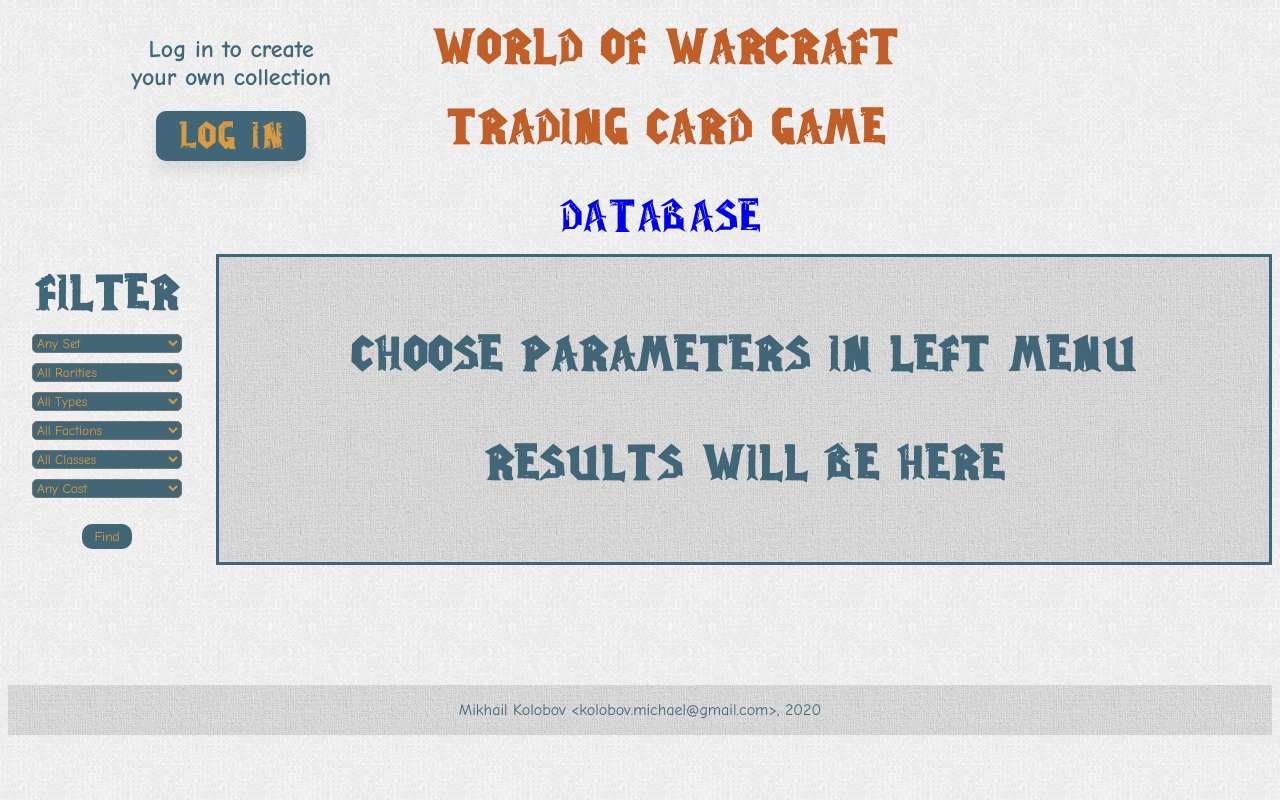
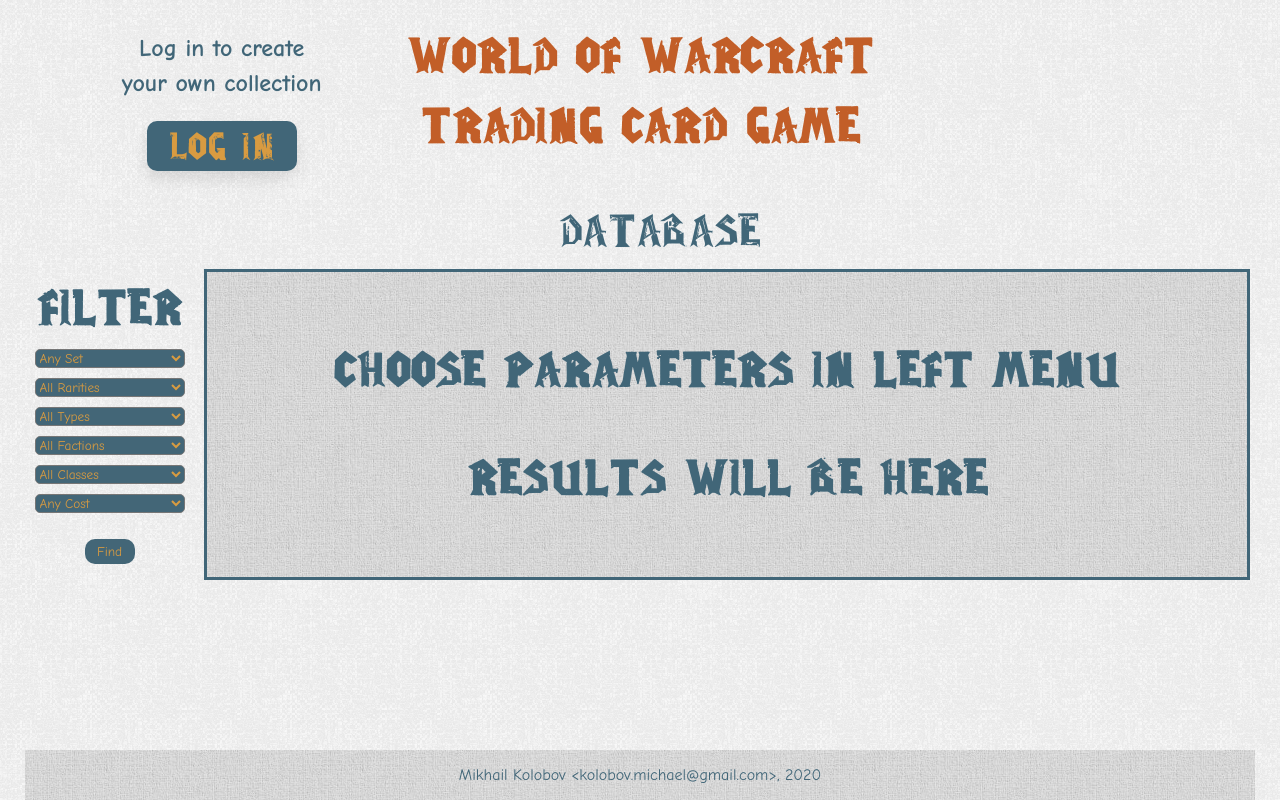
Before and after one commit to Arbalax/WoWTCGSpring, a plain HTML site: page WowTcgFront/static/index.html in a window 1280 px wide. Drawn offline with Linux system fonts and the light colour scheme.

Commit message:
Small refactoring

```diff
--- a/WowTcgFront/site.js
+++ b/WowTcgFront/site.js
@@ -4,7 +4,7 @@
 
 // Описание настроек:
 var staticSiteOptions = {
-   portnum: 8070, // слушать порт 80
+   portnum: 80, // слушать порт 80
    maxAge: 1000 * 60 * 15 // хранить страницы в кэше пятнадцать минут
 };
 
--- a/WowTcgFront/static/index.html
+++ b/WowTcgFront/static/index.html
@@ -4,31 +4,38 @@
 <head>
     <script type="text/javascript" src="jquery.js"></script>
     <meta charset = "utf-8">
+<!--    <meta name="viewport" content="width=device-width, initial-scale=1.0">-->
     <title> Wow TCG Database </title>
     <link rel = "shortcut icon" href = "WowTcgIcon.png" type = "image/x-icon">
     <link rel = "stylesheet" href = "style.css">
 </head>
 
 <body>
-
-    <div id ='topMenu'>
-
+    <div class="page">
+        <div class="page__header">
+            <div class="header">
+<!--                <div id ='topMenu'>-->
+                    <div class="header__login">
                         <div id = "loginDiv">
-            <h2 id = "loginInfo">Log in to create</h2>
-            <h2 id = "loginInfo2">your own collection</h2>
+                            <h2>Log in to create<br/>
+                            your own collection</h2>
                             <div id = loginButtonDiv>
                                 <input id = "loginReference" type = "button" value="Log_In"> </input>
                             </div>
                         </div>
-
-        <div id ="topTitleDiv">
-            <h1 class = "topTitle"> World_of_Warcraft </h1>
-            <h1 class = "topTitle"> Trading_Card_Game </h1>
                     </div>
-
+                    <div class="header__title">
+<!--                        <div id ="topTitleDiv">-->
+                            <h1> World_of_Warcraft <br/>
+                             Trading_Card_Game </h1>
+<!--                        </div>-->
                     </div>
-
-
+                    <div class="header__spacer"></div>
+<!--                </div>-->
+            </div>
+        </div>
+        <div class="page__content">
+            <div class="content">
                 <nav class = "mainMenu">
                     <ul id = "mainMenuList">
                         <li> <a href = "index.html"> Database </a> </li>
@@ -123,10 +130,14 @@
                         <h4 id="message"></h4>
                     </div>
                 </div>
-
-    <footer>
-        <p>Mikhail Kolobov &lt;kolobov.michael@gmail.com&gt;, 2020 </p>
+            </div>
+        </div>
+        <div class="page__footer">
+            <footer class="footer">
+                Mikhail Kolobov &lt;kolobov.michael@gmail.com&gt;, 2020
             </footer>
+        </div>
+    </div>
 
 <script src = "script.js"> </script>
 </body>
--- a/WowTcgFront/static/login.css
+++ b/WowTcgFront/static/login.css
@@ -2,6 +2,11 @@
 
     font-family: WoW2;
     src: url(WoW-plexus.ttf);
+}
+
+@font-face {
+    font-family: "Comic Sans MS";
+    src: url("ComicSansMS.ttf");
 }
 
 a {
@@ -9,10 +14,11 @@
 }
 
 body {
-    display: flex;
-    justify-content: center;
-    flex-direction: column;
+    /*display: flex;*/
+    /*justify-content: center;*/
+    /*flex-direction: column;*/
     background-image: url("background.gif");
+    margin: 0;
 }
 
 #mainTitle {
@@ -20,6 +26,10 @@
     text-align: center;
     font-family: WoW2, cursive;
     justify-content: center;
+    color: #C25E28;
+}
+
+#mainTitle a {
     color: #C25E28;
 }
 
--- a/WowTcgFront/static/script.js
+++ b/WowTcgFront/static/script.js
@@ -25,7 +25,7 @@
 		customerNameFromCookies = getCookie('CustomerName');
 		let trimName = customerNameFromCookies.replace(/'/g, '');
 		let loginDiv = document.getElementById('loginDiv');
-		loginDiv.innerHTML = "<h2 id = 'loginHello'>Hello, " + trimName + "</h2>";
+		loginDiv.innerHTML = "<h2>Hello, " + trimName + "</h2>";
 
 		let logout = document.createElement('div');
 		logout.id = "logoutDiv";
@@ -71,14 +71,14 @@
 		faction: factionValue,
 		rarity: rarityValue,
 	};
-	let response = await fetch ('http://127.0.0.1:8080/WowTCGWebserver/', {
+	let response = await fetch ('http://192.168.0.110:8080/WowTCGWebserver/', {
 
 		method: 'POST',
 
 		headers: {
 			'Content-Type': 'application/json', // charset=utf-8
 			'Accept': 'application/json',
-			'Origin': 'http://127.0.0.1:8070/',
+			'Origin': 'http://192.168.0.110:80/',
 			'Access-Control-Request-Method': 'POST',
 			'Access-Control-Request-Headers': 'Content-Type',
 		},
@@ -91,6 +91,10 @@
 
 
 	document.getElementById('resultTable').innerHTML = "";
+	// let resultTable = document.getElementById('resultTable');
+	// let resultDiv = document.createElement("div");
+	// resultDiv.id = "resultDiv";
+	// resultTable.append(resultDiv);
 
 	let resultCard = result;
 	// let resultCard = JSON.parse(result);
@@ -113,6 +117,7 @@
 
 			let resultTable = document.getElementById('resultTable');
 
+
 			let createdOverallDiv = document.createElement('div');
 			createdOverallDiv.className = "createdOverallDiv";
 
@@ -126,7 +131,7 @@
 
 				let createdButtonAddDiv = document.createElement('div');
 				createdButtonAddDiv.className = "createdButtonAddDiv";
-				createdButtonAddDiv.innerHTML = "<p><input class='resultButton' type='button' value='+' title = 'Add to your collection'></p>";
+				createdButtonAddDiv.innerHTML = "<input class='resultButton' type='button' value='+' title = 'Add to your collection'>";
 
 				createdButtonsDiv.append(createdButtonAddDiv);
 
@@ -147,14 +152,14 @@
 						customerId: customerIdFromCookies,
 						cardId: resultCard[key].cardId,
 					};
-					let addResponse = await fetch ('http://127.0.0.1:8080/addcard/', {
+					let addResponse = await fetch ('http://192.168.0.110:8080/addcard/', {
 
 						method: 'POST',
 
 						headers: {
 							'Content-Type': 'application/json', // charset=utf-8
 							'Accept': 'application/json',
-							'Origin': 'http://127.0.0.1:8070/',
+							'Origin': 'http://192.168.0.110:80/',
 							'Access-Control-Request-Method': 'POST',
 							'Access-Control-Request-Headers': 'Content-Type',
 						},
--- a/WowTcgFront/static/style.css
+++ b/WowTcgFront/static/style.css
@@ -3,34 +3,83 @@
 	src: url(WoW-plexus.ttf);
 }
 
-body {
-	display: flex;
-	justify-content: center;
-	flex-direction: column;
-	background-image: url("background.gif");
+@font-face {
+	font-family: "Comic Sans MS";
+	src: url("ComicSansMS.ttf");
 }
 
 a {
 	text-decoration: none;
 }
 
-#topMenu {
+body {
+	/*display: flex;*/
+	/*justify-content: center;*/
+	/*flex-direction: column;*/
+	background-image: url("background.gif");
+	/*max-width: 1320px;*/
+	margin: 0;
+}
+
+.page {
+	display: flex;
+	flex-direction: column;
+	justify-content: center;
+	min-height: 100vh;
+}
+
+.page__header {
+	display: flex;
+	/*!*width: 1230px;*!*/
+	/*justify-content: center;*/
+}
+
+.header {
 	display: flex;
 	justify-content: center;
+	width: 1230px;
+	/*max-width: 100%;*/
+	margin: 0 auto;
+	/*padding-bottom: 20px;*/
 }
 
-#topTitleDiv {
+.header__login {
 	display: flex;
 	flex-direction: column;
+	align-items: center;
+	justify-content: center;
+	width: 30%;
 }
 
-.topTitle {
-	display: flex;
-	justify-content: center;
+.header__title {
+
+	text-align: center;
 	font-family: WoW2, cursive;
-	color: #C25E28;
-	padding-right: 350px;
+	color: #c25e28;
+	line-height: 70px;
 }
+
+.header__spacer {
+	width: 30%;
+}
+
+/*#topMenu {*/
+/*	display: flex;*/
+/*	justify-content: center;*/
+/*}*/
+
+/*#topTitleDiv {*/
+/*	display: flex;*/
+/*	flex-direction: column;*/
+/*}*/
+
+/*.topTitle {*/
+/*	display: flex;*/
+/*	justify-content: center;*/
+/*	font-family: WoW2, cursive;*/
+/*	color: #C25E28;*/
+/*	padding-right: 350px;*/
+/*}*/
 
 #topTitleCollection{
 	font-family: "Comic Sans MS", cursive;
@@ -41,24 +90,28 @@
 	display: flex;
 	flex-direction: column;
 	justify-content: center;
-	width: 400px;
+	/*width: 400px;*/
+	text-align: center;
+	font-family: "Comic Sans MS", cursive;
+	line-height: 35px;
+	color: #416678;
 }
 
-#loginInfo {
-	display: flex;
-	justify-content: center;
-	font-family: "Comic Sans MS", cursive;
-	color: #416678;
-	margin-bottom: 0;
-}
+/*#loginInfo {*/
+/*	display: flex;*/
+/*	justify-content: center;*/
+/*	font-family: "Comic Sans MS", cursive;*/
+/*	color: #416678;*/
+/*	margin-bottom: 0;*/
+/*}*/
 
-#loginInfo2 {
-	display: flex;
-	justify-content: center;
-	font-family: "Comic Sans MS", cursive;
-	color: #416678;
-	margin-top: 0;
-}
+/*#loginInfo2 {*/
+/*	display: flex;*/
+/*	justify-content: center;*/
+/*	font-family: "Comic Sans MS", cursive;*/
+/*	color: #416678;*/
+/*	margin-top: 0;*/
+/*}*/
 
 #loginButtonDiv {
 	display: flex;
@@ -123,6 +176,18 @@
 	margin-bottom: 0;
 }
 
+.page__content {
+	flex-grow: 1;
+	width: 1230px;
+	margin: 0 auto;
+}
+
+.content {
+	display: flex;
+	flex-direction: column;
+	justify-content: center;
+}
+
 .mainMenu {
 	display: flex;
 	flex-direction: row;
@@ -156,6 +221,10 @@
 	vertical-align: center;
 }
 
+#mainMenuList li a {
+	color: #416678;
+}
+
 #mainMenuList li a:visited {
 	color: #416678;
 }
@@ -182,7 +251,7 @@
 
 #containerDatabase {
 	display: flex;
-	justify-content: center;
+	/*justify-content: center;*/
 }
 
 #leftMenuDatabase {
@@ -304,18 +373,22 @@
 }
 
 #resultTable {
-	width: 1050px;
+	/*width: 1050px;*/
+	justify-content: center;
+
+	width: 100%;
 	display: flex;
 	flex-direction: row;
 	flex-wrap: wrap;
 	border: solid #416678;
 	background-image: url("background2.png");
 	margin-left: 10px;
+	margin-right: 5px;
 }
 
 #resultTableStart {
 	display: flex;
-	width: 1050px;
+	/*width: 1050px;*/
 	justify-content: center;
 	flex-direction: column;
 	align-self: center;
@@ -340,7 +413,7 @@
 	display: flex;
 	justify-content: center;
 	flex-direction: column;
-	width: 1050px;
+	/*width: 1050px;*/
 }
 
 .notFoundText {
@@ -374,7 +447,7 @@
 }
 
 .createdButtonAddDiv {
-	margin-top: -15px;
+	/*margin-top: -15px;*/
 }
 
 .resultButton {
@@ -472,13 +545,24 @@
 	display: none;
 }
 
-footer {
+.page__footer {
 	display: flex;
 	justify-content: center;
+	margin: 20px auto 0;
+}
+
+.footer {
+	/*display: flex;*/
+	/*justify-content: right;*/
+	width: 1230px;
+	line-height: 50px;
+	text-align: center;
 	font-family: "Comic Sans MS", cursive;
 	color: #416678;
 	height: 50px;
 	background-image: url("background2.png");
 	/*filter: brightness(75%);*/
-	margin-top: 120px;
+	/*margin-top: 120px;*/
+	margin: 0 auto;
+	margin: 0 auto;
 }
```
Also changed, not shown: WowTcgFront/static/collection.html (+17 -5 lines), WowTcgFront/static/collection.js (+4 -4 lines), WowTcgFront/static/login.js (+4 -4 lines), 1 other file. Lines whose indentation alone changed are shown as unchanged.
